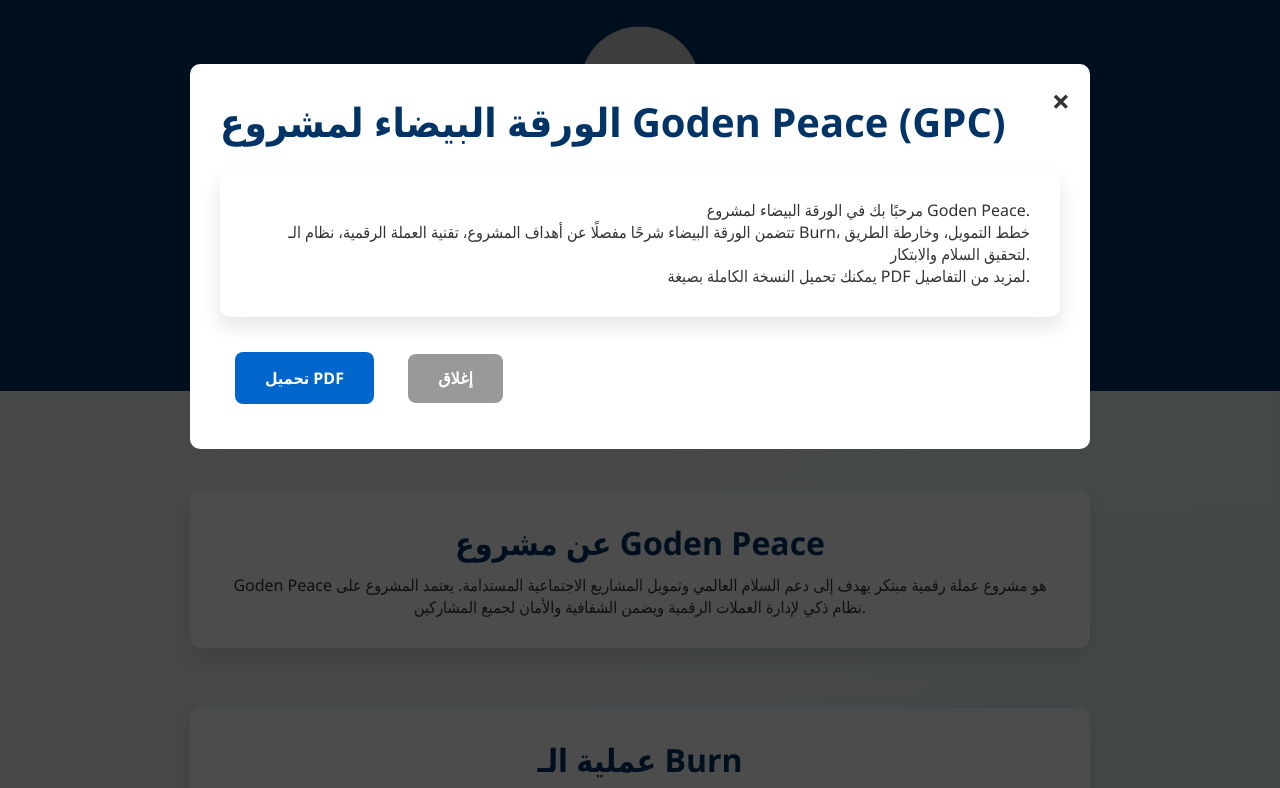
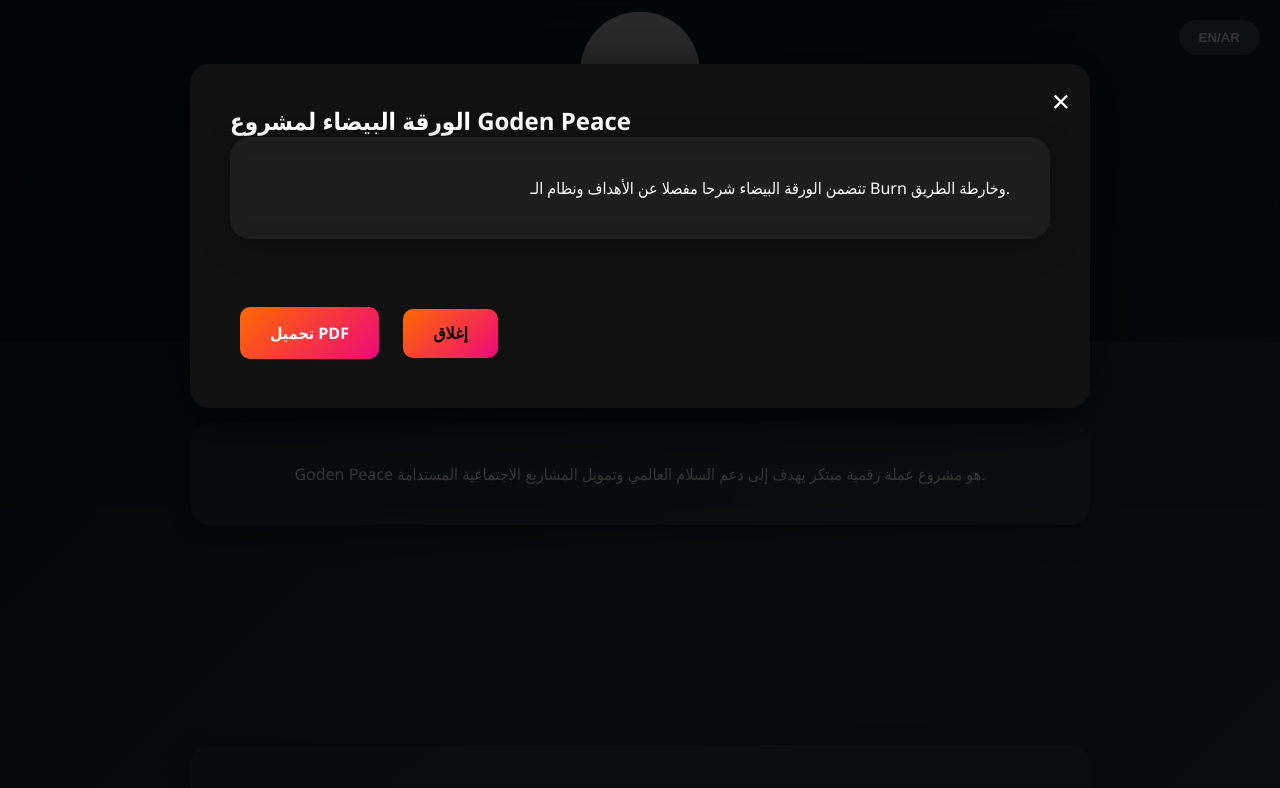
Before and after one commit to Basem2026/Golden-Peace, a plain HTML site: page index.html in a window 1280 px wide. Both pictures are taken after a click on the button "الورقة البيضاء". Shown: the top 788 px of the page. Drawn offline with Linux system fonts and the light colour scheme; placeholder pictures from the web are drawn by us.

Commit message:
Refactor HTML structure and update styles

```diff
--- a/index.html
+++ b/index.html
@@ -5,92 +5,72 @@
 <meta name="viewport" content="width=device-width, initial-scale=1.0">
 <title>Goden Peace - GPC</title>
 <style>
-    /* ===== عام ===== */
-    * { box-sizing: border-box; margin: 0; padding: 0; }
-    body { font-family: 'Segoe UI', Tahoma, Geneva, Verdana, sans-serif; background: linear-gradient(135deg,#f0f0f0,#e0f0f5); color: #333; overflow-x: hidden; scroll-behavior: smooth; }
-    header { text-align: center; padding: 40px 20px; background: #003366; color: #fff; position: sticky; top:0; z-index: 100; }
-    .logo { width: 120px; display: block; margin: 0 auto 20px; border-radius: 50%; animation: bounce 2s infinite; }
+/* ===== Global ===== */
+* { box-sizing: border-box; margin:0; padding:0; }
+body { font-family:'Segoe UI', Tahoma, Geneva, Verdana, sans-serif; scroll-behavior: smooth; background: linear-gradient(135deg,#0f2027,#203a43,#2c5364); color:#fff; overflow-x:hidden; transition: background 0.5s;}
+a { text-decoration:none; color: inherit; }
 
-    h1, h2 { color: #003366; }
-    h1 { font-size: 2.5em; margin-bottom: 15px; }
-    h2 { font-size: 2em; margin-bottom: 10px; }
+/* ===== Header ===== */
+header { position: sticky; top:0; z-index:1000; padding: 30px 20px; text-align:center; backdrop-filter: blur(10px); background: rgba(0,0,0,0.3); border-bottom:1px solid rgba(255,255,255,0.1); }
+header h1 { font-size:2.8em; margin-bottom:10px; background: linear-gradient(90deg,#ff6a00,#ee0979); -webkit-background-clip: text; -webkit-text-fill-color: transparent; animation: fadeInDown 1s ease forwards; }
+.logo { width:120px; margin:auto; display:block; border-radius:50%; animation: bounce 2s infinite; }
 
-    main { padding: 40px 20px; text-align: center; }
+/* ===== Language Toggle ===== */
+.lang-toggle { position:absolute; top:20px; right:20px; background: rgba(255,255,255,0.2); border:none; padding:10px 20px; border-radius:30px; cursor:pointer; color:#fff; font-weight:bold; transition:0.3s; }
+.lang-toggle:hover { background: rgba(255,255,255,0.5); }
 
-    /* ===== أزرار ===== */
-    .btn {
-        display: inline-block; padding: 15px 30px; margin: 15px;
-        background: #0066cc; color: #fff; text-decoration: none; border-radius: 8px;
-        font-weight: bold; font-size: 1em; transition: all 0.3s ease; cursor: pointer; border: none;
-    }
-    .btn:hover { background: #004c99; transform: translateY(-2px); }
+/* ===== Buttons ===== */
+.btn { padding:15px 30px; margin:10px; background: linear-gradient(135deg,#ff6a00,#ee0979); border:none; border-radius:10px; font-weight:bold; font-size:1em; cursor:pointer; transition:0.3s; }
+.btn:hover { transform: translateY(-5px) scale(1.05); box-shadow: 0 10px 20px rgba(255,255,255,0.3); }
 
-    .back-btn { background: #999; }
-    .back-btn:hover { background: #666; }
-
-    footer { background: #003366; color: #fff; padding: 15px 0; text-align: center; }
-
-    /* ===== الأقسام ===== */
-    section { margin: 60px 0; }
-    .content-box { background: #fff; border-radius: 10px; padding: 30px; margin: 20px auto; max-width: 900px; box-shadow: 0 10px 20px rgba(0,0,0,0.1); transition: transform 0.5s, opacity 0.5s; opacity: 0; transform: translateY(50px);}
-    .content-box.visible { opacity:1; transform: translateY(0); }
+/* ===== Sections ===== */
+section { padding:80px 20px; text-align:center; }
+.content-box { background: rgba(255,255,255,0.05); backdrop-filter: blur(10px); border-radius:20px; max-width:900px; margin:auto; padding:40px; margin-bottom:60px; box-shadow: 0 10px 30px rgba(0,0,0,0.3); opacity:0; transform:translateY(50px); transition:0.8s; }
 
 /* ===== Modal ===== */
-    .modal { display: none; position: fixed; z-index: 1000; left:0; top:0; width:100%; height:100%; overflow:auto; background: rgba(0,0,0,0.7); }
-    .modal-content { background:#fff; margin:5% auto; padding:30px; border-radius:10px; max-width:900px; position:relative; }
-    .close { position:absolute; top:15px; right:20px; font-size:2em; font-weight:bold; color:#333; cursor:pointer; transition:color 0.3s; }
-    .close:hover { color:#0066cc; }
+.modal { display:none; position:fixed; top:0; left:0; width:100%; height:100%; background: rgba(0,0,0,0.8); z-index:2000; }
+.modal-content { background:#111; margin:5% auto; padding:40px; border-radius:20px; max-width:900px; position:relative; color:#fff; box-shadow: 0 10px 50px rgba(0,0,0,0.7);}
+.close { position:absolute; top:15px; right:20px; font-size:2em; cursor:pointer; transition:0.3s; }
+.close:hover { color:#ff6a00; }
 
 /* ===== Animations ===== */
-    @keyframes bounce { 0%,100% {transform: translateY(0);} 50% {transform: translateY(-15px);} }
+@keyframes bounce { 0%,100%{transform:translateY(0);} 50%{transform:translateY(-20px);} }
+@keyframes fadeInDown { 0%{opacity:0; transform:translateY(-50px);} 100%{opacity:1; transform:translateY(0);} }
+
+/* ===== Footer ===== */
+footer { text-align:center; padding:20px; background: rgba(0,0,0,0.3); backdrop-filter: blur(5px); border-top:1px solid rgba(255,255,255,0.1); }
+
+/* ===== Responsive ===== */
+@media(max-width:768px){ h1{font-size:2em;} .btn{padding:12px 25px;} }
 </style>
 </head>
 <body>
 
-<!-- الصفحة الرئيسية -->
 <header>
     <img src="https://via.placeholder.com/120?text=GPC" alt="GPC Logo" class="logo">
-    <h1>Goden Peace - GPC</h1>
-    <p>مشروع العملة الرقمية للسلام العالمي والابتكار الاقتصادي</p>
-    <button class="btn" onclick="scrollToSection('about')">ابدأ الاستكشاف</button>
-    <button class="btn" onclick="openModal('whitepaperModal')">الورقة البيضاء</button>
+    <h1 data-lang-ar="Goden Peace - GPC" data-lang-en="Goden Peace - GPC">Goden Peace - GPC</h1>
+    <p data-lang-ar="مشروع العملة الرقمية للسلام العالمي" data-lang-en="Digital Currency Project for Global Peace">مشروع العملة الرقمية للسلام العالمي</p>
+    <button class="btn" onclick="scrollToSection('about')" data-lang-ar="ابدأ الاستكشاف" data-lang-en="Start Exploring">ابدأ الاستكشاف</button>
+    <button class="btn" onclick="openModal('whitepaperModal')" data-lang-ar="الورقة البيضاء" data-lang-en="White Paper">الورقة البيضاء</button>
+    <button class="lang-toggle" onclick="toggleLang()">EN/AR</button>
 </header>
 
 <main>
 
-    <!-- قسم التعريف بالمشروع -->
 <section id="about">
-        <div class="content-box">
-            <h2>عن مشروع Goden Peace</h2>
-            <p>Goden Peace هو مشروع عملة رقمية مبتكر يهدف إلى دعم السلام العالمي وتمويل المشاريع الاجتماعية المستدامة. يعتمد المشروع على نظام ذكي لإدارة العملات الرقمية ويضمن الشفافية والأمان لجميع المشاركين.</p>
-        </div>
+    <div class="content-box" data-lang-ar="Goden Peace هو مشروع عملة رقمية مبتكر يهدف إلى دعم السلام العالمي وتمويل المشاريع الاجتماعية المستدامة." data-lang-en="Goden Peace is an innovative crypto project aimed at supporting global peace and funding sustainable social projects.">Goden Peace هو مشروع عملة رقمية مبتكر يهدف إلى دعم السلام العالمي وتمويل المشاريع الاجتماعية المستدامة.</div>
 </section>
 
-    <!-- قسم الـ Burn -->
 <section id="burn">
-        <div class="content-box">
-            <h2>عملية الـ Burn</h2>
-            <p>الـ Burn هي عملية إزالة جزء من العملات من التداول بشكل دائم، مما يزيد قيمة العملات المتبقية ويخلق ندرة طبيعية. كل عملية Burn تتم بشفافية ويتم الإعلان عنها على البلوكتشين.</p>
-        </div>
+    <div class="content-box" data-lang-ar="الـ Burn هي عملية إزالة جزء من العملات من التداول لزيادة القيمة وخلق ندرة." data-lang-en="Burn is the process of permanently removing a portion of tokens from circulation to increase value and create scarcity.">الـ Burn هي عملية إزالة جزء من العملات من التداول لزيادة القيمة وخلق ندرة.</div>
 </section>
 
-    <!-- Roadmap -->
 <section id="roadmap">
-        <div class="content-box">
-            <h2>خطة المشروع (Roadmap)</h2>
-            <p>1. إطلاق العملة الرقمية GPC<br>
-               2. تمويل المشاريع الاجتماعية<br>
-               3. تطبيق نظام الـ Burn الدوري<br>
-               4. إنشاء شراكات عالمية لدعم السلام</p>
-        </div>
+    <div class="content-box" data-lang-ar="خارطة الطريق: 1. إطلاق العملة 2. تمويل المشاريع الاجتماعية 3. تطبيق الـ Burn 4. شراكات عالمية" data-lang-en="Roadmap: 1. Launch token 2. Fund social projects 3. Implement Burn 4. Global partnerships">خارطة الطريق: 1. إطلاق العملة 2. تمويل المشاريع الاجتماعية 3. تطبيق الـ Burn 4. شراكات عالمية</div>
 </section>
 
-    <!-- الرؤية والهدف -->
 <section id="vision">
-        <div class="content-box">
-            <h2>رؤيتنا للسلام والابتكار</h2>
-            <p>نسعى من خلال GPC إلى تمكين المجتمعات، دعم المشاريع البيئية والاجتماعية، وتحقيق نمو اقتصادي مستدام مع الحفاظ على القيم الإنسانية.</p>
-        </div>
+    <div class="content-box" data-lang-ar="رؤيتنا: تمكين المجتمعات، دعم المشاريع البيئية والاجتماعية، وتحقيق نمو اقتصادي مستدام." data-lang-en="Our vision: Empower communities, support environmental and social projects, and achieve sustainable economic growth.">رؤيتنا: تمكين المجتمعات، دعم المشاريع البيئية والاجتماعية، وتحقيق نمو اقتصادي مستدام.</div>
 </section>
 
 </main>
@@ -99,28 +79,26 @@
     <p>&copy; 2025 Goden Peace</p>
 </footer>
 
-<!-- الورقة البيضاء Modal -->
+<!-- Modal الورقة البيضاء -->
 <div id="whitepaperModal" class="modal">
     <div class="modal-content">
         <span class="close" onclick="closeModal('whitepaperModal')">&times;</span>
-        <h1>الورقة البيضاء لمشروع Goden Peace (GPC)</h1>
-        <div class="content-box" style="opacity:1; transform:translateY(0); max-height:400px; overflow-y:auto; text-align:right;">
-            <p>مرحبًا بك في الورقة البيضاء لمشروع Goden Peace.</p>
-            <p>تتضمن الورقة البيضاء شرحًا مفصلًا عن أهداف المشروع، تقنية العملة الرقمية، نظام الـ Burn، خطط التمويل، وخارطة الطريق لتحقيق السلام والابتكار.</p>
-            <p>يمكنك تحميل النسخة الكاملة بصيغة PDF لمزيد من التفاصيل.</p>
+        <h2 data-lang-ar="الورقة البيضاء لمشروع Goden Peace" data-lang-en="White Paper for Goden Peace">الورقة البيضاء لمشروع Goden Peace</h2>
+        <div class="content-box" style="opacity:1; transform:translateY(0); max-height:400px; overflow-y:auto; text-align:right;" data-lang-ar="تتضمن الورقة البيضاء شرحا مفصلا عن الأهداف ونظام الـ Burn وخارطة الطريق." data-lang-en="The white paper includes a detailed explanation of goals, Burn system, and roadmap.">
+            تتضمن الورقة البيضاء شرحا مفصلا عن الأهداف ونظام الـ Burn وخارطة الطريق.
         </div>
-        <a href="GPC-WhitePaper.pdf" target="_blank" class="btn">تحميل PDF</a>
-        <button class="btn back-btn" onclick="closeModal('whitepaperModal')">إغلاق</button>
+        <a href="GPC-WhitePaper.pdf" target="_blank" class="btn" data-lang-ar="تحميل PDF" data-lang-en="Download PDF">تحميل PDF</a>
+        <button class="btn back-btn" onclick="closeModal('whitepaperModal')" data-lang-ar="إغلاق" data-lang-en="Close">إغلاق</button>
     </div>
 </div>
 
 <script>
 // ظهور الأقسام عند التمرير
 const boxes = document.querySelectorAll('.content-box');
-    window.addEventListener('scroll', () => {
-        boxes.forEach(box => {
+window.addEventListener('scroll', ()=>{
+    boxes.forEach(box=>{
         const rect = box.getBoundingClientRect();
-            if(rect.top < window.innerHeight - 100) { box.classList.add('visible'); }
+        if(rect.top < window.innerHeight - 100) box.style.opacity='1', box.style.transform='translateY(0)';
     });
 });
 
@@ -129,12 +107,20 @@
 function closeModal(id){ document.getElementById(id).style.display='none'; }
 window.onclick = function(event){
     const modal = document.getElementById('whitepaperModal');
-        if(event.target == modal){ modal.style.display='none'; }
+    if(event.target==modal) modal.style.display='none';
 }
 
-    // Scroll smooth
-    function scrollToSection(id){
-        document.getElementById(id).scrollIntoView({behavior:'smooth'});
+// Scroll
+function scrollToSection(id){ document.getElementById(id).scrollIntoView({behavior:'smooth'}); }
+
+// Toggle Language
+let lang = 'ar';
+function toggleLang(){
+    lang = lang==='ar'?'en':'ar';
+    document.querySelectorAll('[data-lang-ar]').forEach(el=>{
+        el.innerText = lang==='ar'?el.getAttribute('data-lang-ar'):el.getAttribute('data-lang-en');
+        if(lang==='en') el.style.direction='ltr'; else el.style.direction='rtl';
+    });
 }
 </script>
 
```
Lines whose indentation alone changed are shown as unchanged.
